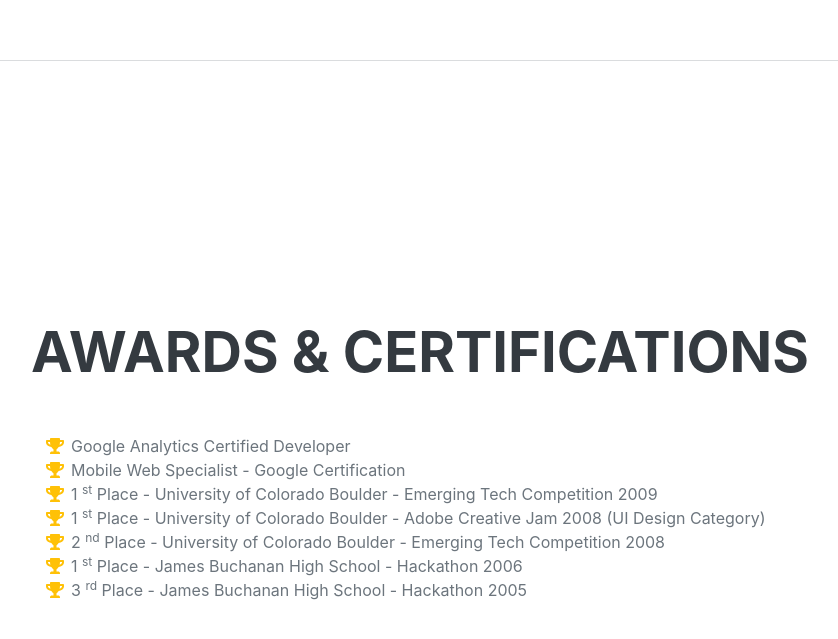
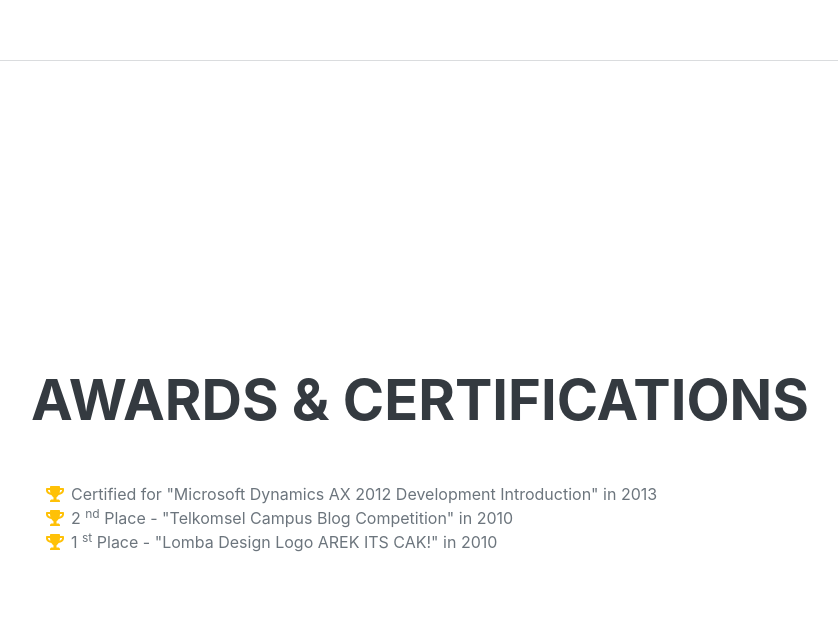
Before and after one commit to andikmabrur/andikmabrur.github.io, a plain HTML site: page index.html in a window 1280 px wide. Shown: the part 4349-4988 px from the top of the page, without its empty margins (289-1127 px from the left). Drawn offline with nearby package versions, Linux system fonts and the light colour scheme; a web font is replaced by a local one.

Commit message:
Update index.html

```diff
--- a/index.html
+++ b/index.html
@@ -177,41 +177,19 @@
                     <ul class="fa-ul mb-0">
                         <li>
                             <span class="fa-li"><i class="fas fa-trophy text-warning"></i></span>
-                            Google Analytics Certified Developer
+                            Certified for "Microsoft Dynamics AX 2012 Development Introduction" in 2013
                         </li>
                         <li>
                             <span class="fa-li"><i class="fas fa-trophy text-warning"></i></span>
-                            Mobile Web Specialist - Google Certification
+                            2
+                            <sup>nd</sup>
+                            Place - "Telkomsel Campus Blog Competition" in 2010
                         </li>
                         <li>
                             <span class="fa-li"><i class="fas fa-trophy text-warning"></i></span>
                             1
                             <sup>st</sup>
-                            Place - University of Colorado Boulder - Emerging Tech Competition 2009
-                        </li>
-                        <li>
-                            <span class="fa-li"><i class="fas fa-trophy text-warning"></i></span>
-                            1
-                            <sup>st</sup>
-                            Place - University of Colorado Boulder - Adobe Creative Jam 2008 (UI Design Category)
-                        </li>
-                        <li>
-                            <span class="fa-li"><i class="fas fa-trophy text-warning"></i></span>
-                            2
-                            <sup>nd</sup>
-                            Place - University of Colorado Boulder - Emerging Tech Competition 2008
-                        </li>
-                        <li>
-                            <span class="fa-li"><i class="fas fa-trophy text-warning"></i></span>
-                            1
-                            <sup>st</sup>
-                            Place - James Buchanan High School - Hackathon 2006
-                        </li>
-                        <li>
-                            <span class="fa-li"><i class="fas fa-trophy text-warning"></i></span>
-                            3
-                            <sup>rd</sup>
-                            Place - James Buchanan High School - Hackathon 2005
+                            Place - "Lomba Design Logo AREK ITS CAK!" in 2010
                         </li>
                     </ul>
                 </div>
```
